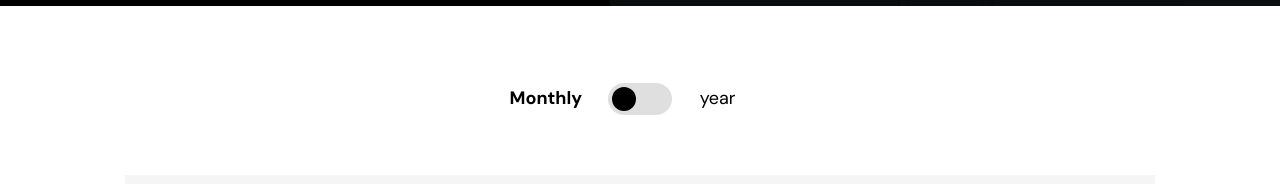
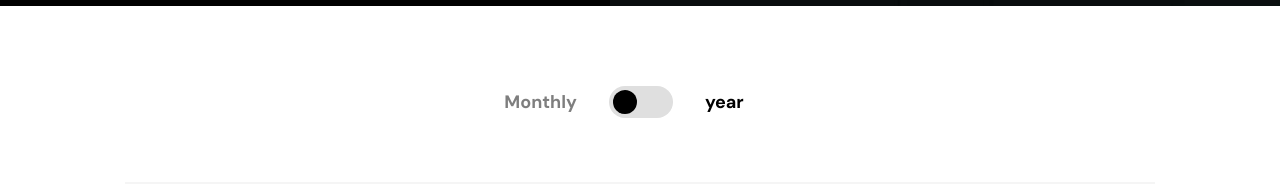
Before and after one commit to sergioreynoso/photosnap-multi-page-website, a Next.js app: page /pricing in a window 1280 px wide. Shown: the part 716-900 px from the top of the page. Built offline with nearby package versions, Linux system fonts and the light colour scheme.

Commit message:
add correct x offset to toggle to center x

```diff
--- a/src/components/pricing/pricing-list.tsx
+++ b/src/components/pricing/pricing-list.tsx
@@ -10,23 +10,21 @@ export default function PricingList() {
 
   return (
     <div className="relative mx-auto flex max-w-[1110px] flex-col items-center px-7 py-16 tablet:px-10 desktop:py-[120px]">
-      <div className="sticky top-[72px] z-[2] flex w-full items-center justify-center bg-brand-white py-4 desktop:static desktop:mb-0 desktop:-translate-x-4">
-        <div className="absolute bottom-0 left-0 right-0 top-0 flex items-center justify-center">
-          <ToggleButton onClick={() => setIsMonthly(!isMonthly)} />
-        </div>
-        <div className="flex w-full max-w-[255px] justify-between">
-          <span
-            className={`text-lg ${
-              isMonthly && "-translate-x-[3px] font-bold"
+      <div className="sticky  top-[72px] z-[2] flex w-full  bg-brand-white py-4 desktop:static desktop:mb-0">
+        <div className="flex w-full -translate-x-4 items-center justify-center gap-8">
+          <p
+            className={`text-lg font-bold ${
+              isMonthly && "opacity-50"
             } trans duration-100 backdrop:transition-all`}>
             Monthly
-          </span>
-          <span
-            className={`text-lg ${
-              !isMonthly && "font-bold"
-            } -translate-x-8 transition-all duration-100`}>
+          </p>
+          <ToggleButton onClick={() => setIsMonthly(!isMonthly)} />
+          <p
+            className={`text-lg font-bold ${
+              !isMonthly && "opacity-50"
+            } transition-all duration-100`}>
             year
-          </span>
+          </p>
         </div>
       </div>
 
```
